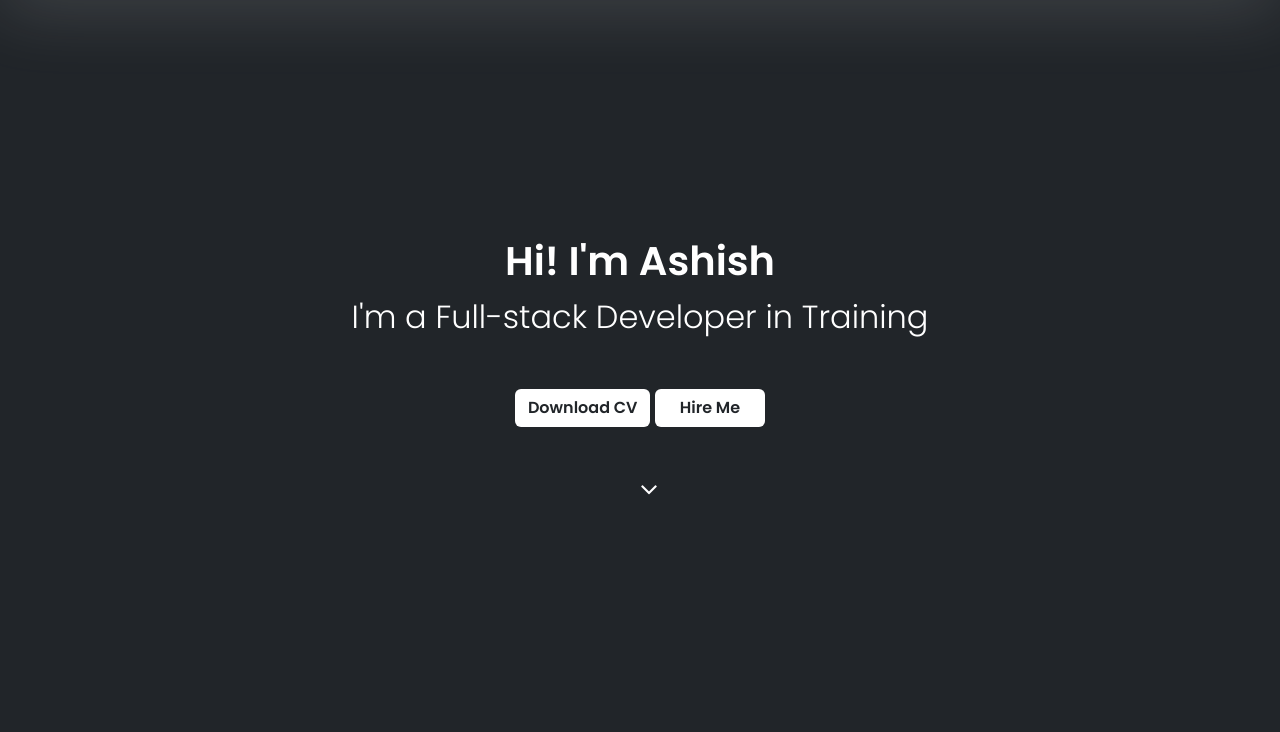
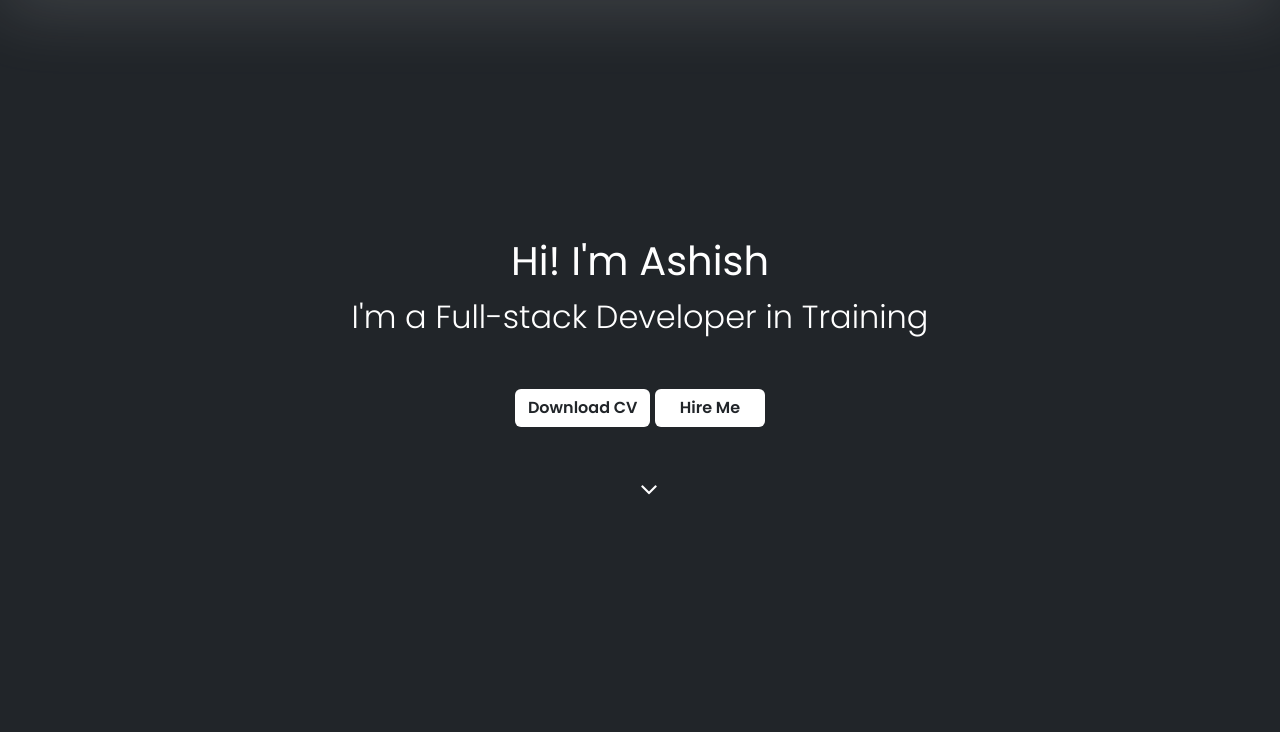
Before and after one commit to Ashishtrick/Ashish-Portfolio-Bootstrap, a plain HTML site: page index.html in a window 1280 px wide. Shown: the part 68-800 px from the top of the page. Drawn offline with nearby package versions, Linux system fonts and the light colour scheme; a web font is replaced by a local one.

Commit message:
resumeUpdate

```diff
--- a/index.html
+++ b/index.html
@@ -41,7 +41,7 @@
             class="container text-center text-white justify-content-center align-item-center position-absolute top-50 start-50 translate-middle">
             <div class="row">
                 <div class="col-sm-12 col-md-12">
-                    <h1 class="fw-semibold fs-1">
+                    <h1 class="fw-semibolde fs-1">
                         Hi! I'm Ashish
                     </h1>
                     <p class="fs-2 fw-light">
```
